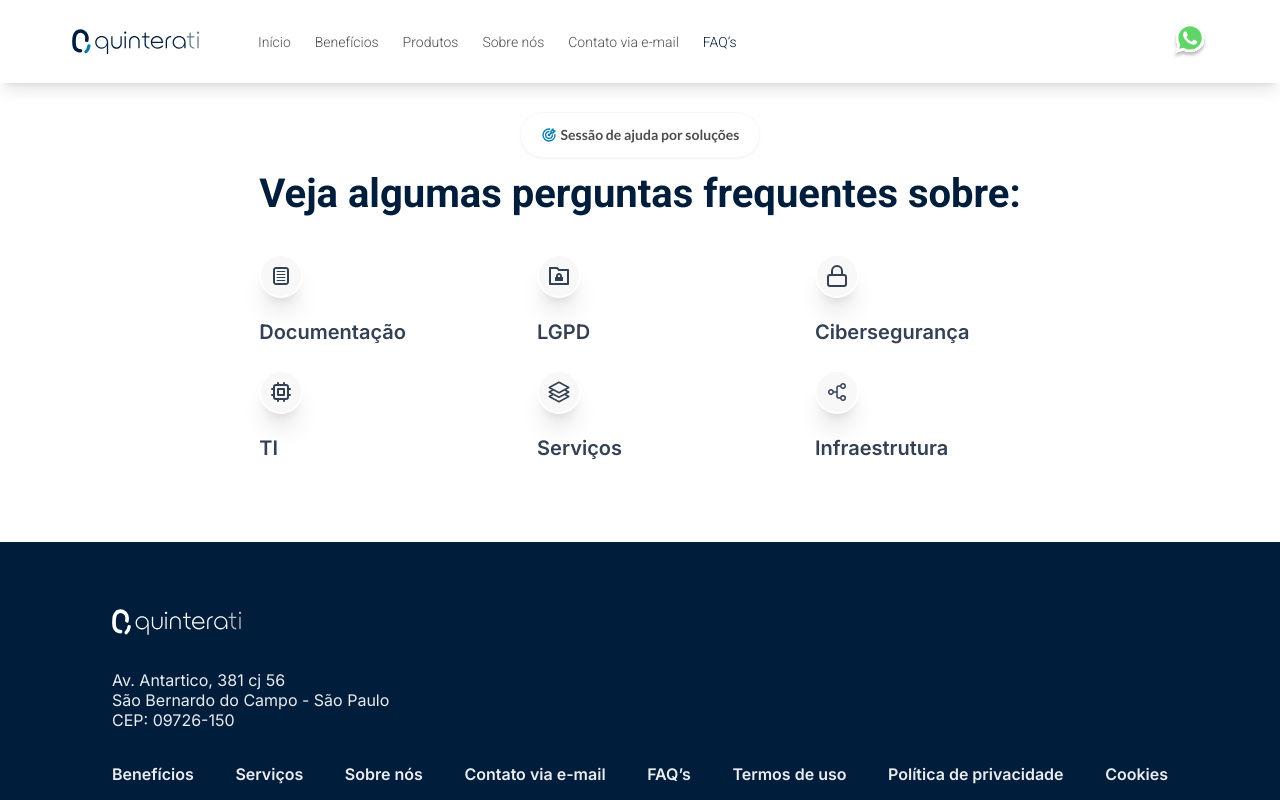
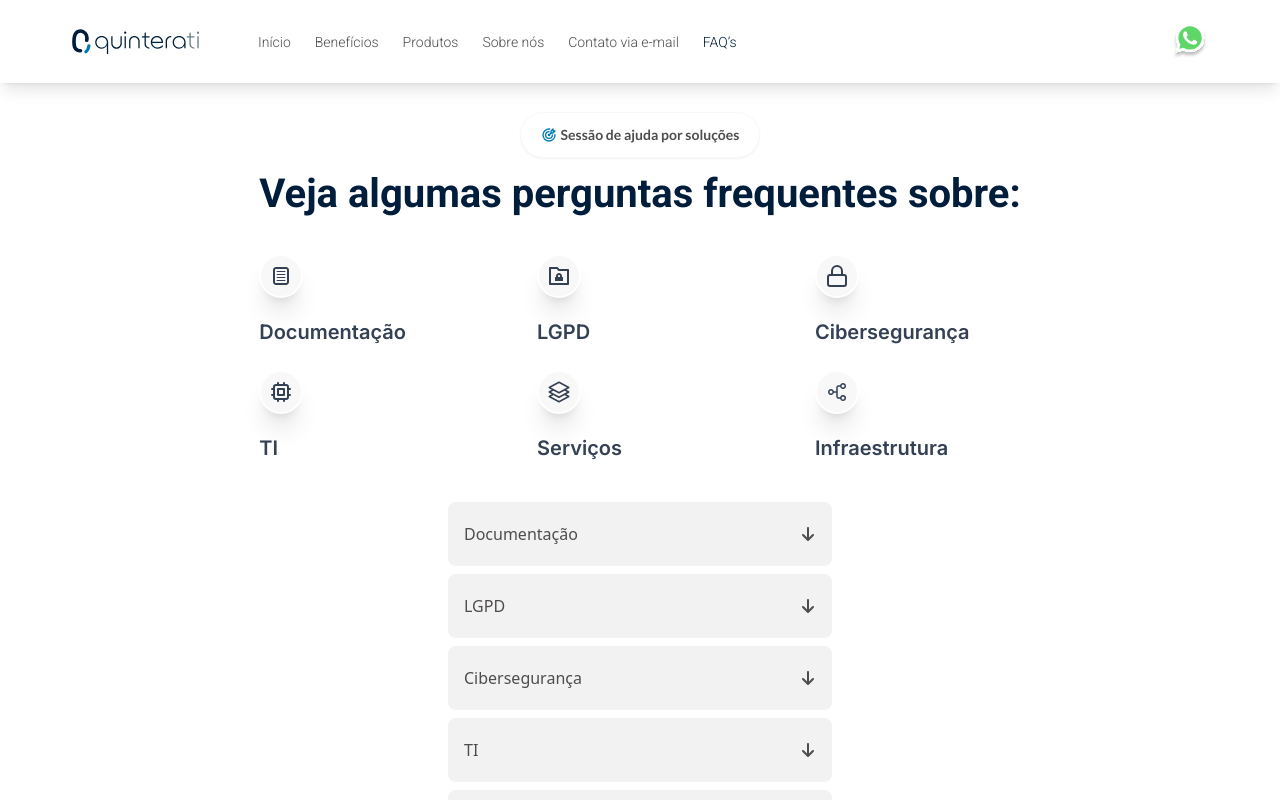
Before and after one commit to fernandoesposito/quinterati-web, a Next.js app: page /faqs in a window 1280 px wide. Shown: the top 800 px of the page. Built offline with nearby package versions, Linux system fonts and the light colour scheme.

Commit message:
fix: bug failed to show carousel on md screens

```diff
--- a/src/components/carousel.tsx
+++ b/src/components/carousel.tsx
@@ -6,7 +6,7 @@ import 'react-multi-carousel/lib/styles.css';
 export const MobileCarousel = ({ children }: { children: ReactNode }) => {
   const responsive = {
     mobile: {
-      breakpoint: { max: 640, min: 0 },
+      breakpoint: { max: 768, min: 0 },
       items: 1.2,
     }
   }
--- a/src/components/faqCardMobile.tsx
+++ b/src/components/faqCardMobile.tsx
@@ -12,12 +12,12 @@ interface FaqCardMobile {
 
 export const FaqCardMobile = ({ children, id, topic, selectedId, setSelectedId }: FaqCardMobile) => {
   return (
-    <div className="w-full flex flex-col gap-4 md:hidden">
+    <div className="w-full flex flex-col gap-4">
       <div className={`max-sm:w-64 w-96 place-self-center flex justify-between items-center px-4 py-5 rounded-lg ${ selectedId === id ? "bg-secondary text-white" : "bg-gray-100 text-gray-500"}`}>
         <p>{topic}</p>
         { id === selectedId ?
-          <FaArrowUp
-            onClick={() => setSelectedId(null)}/> :
+          <FaArrowUp onClick={() => setSelectedId(null)}/>
+           :
           <FaArrowDown onClick={() => setSelectedId(id)}/>
         }
       </div>
```
